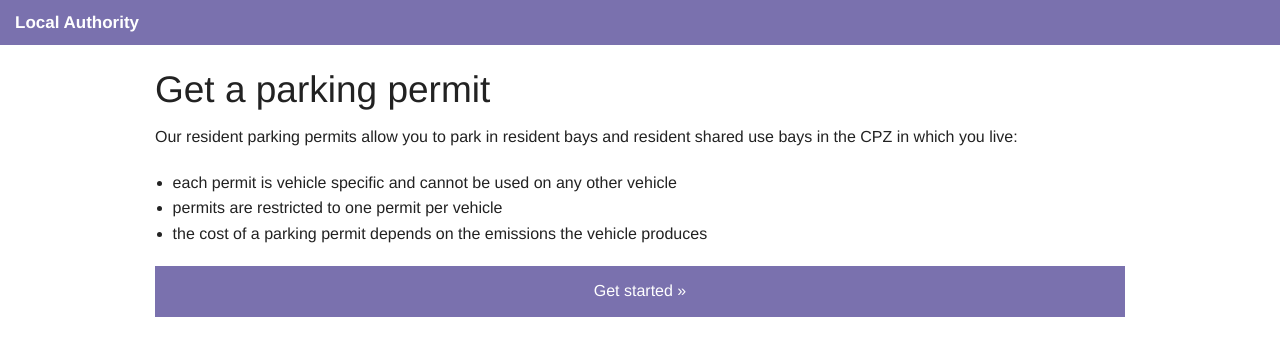
After one commit to sausages-of-the-future/localgov, a Flask app: template localgov/templates/parking-permit-start.html in a window 1280 px wide. The commit adds this page. Shown: the top 356 px of the page. Run offline with Flask 2, Linux system fonts and the light colour scheme; the template is opened without the code that fills it, so the values that code supplies are empty; parts of the project's set-up code (start-up, migrations or seed data) failed here and were passed over.

Commit message:
example local transaction

```diff
--- a/localgov/__init__.py
+++ b/localgov/__init__.py
@@ -7,4 +7,4 @@ app = Flask(__name__)
 app.config.from_object(os.environ.get('SETTINGS'))
 oauth = OAuth(app)
 
-from fishing import views
+from localgov import views
--- /dev/null
+++ b/localgov/static/css/main.css
@@ -0,0 +1,10 @@
+.header {
+  margin-bottom:1rem;
+}
+.header, .top-bar, .button, .button:hover {
+  background:#7a71ae;
+}
+
+.top-bar .name h1 a  {
+  font-weight:bold;
+}
--- a/localgov/templates/base.html
+++ b/localgov/templates/base.html
@@ -1,9 +1,9 @@
 <html>
   <head>
-    <title>{% block title %}{% endblock%} | IDEALGOV</title>
-    <link rel="stylesheet" href="{{config.WWW_BASE_URL + '/static/vendor/roboto-slab-fontface/roboto-slab-fontface.css' }}">
-    <link rel="stylesheet" href="{{config.WWW_BASE_URL + '/static/vendor/foundation/css/foundation.css' }}">
-    <link rel="stylesheet" href="{{config.WWW_BASE_URL + '/static/css/main.css' }}">
+    <title>{% block title %}{% endblock%} | Local Authority</title>
+    <link rel="stylesheet" href="{{url_for('static', filename= 'vendor/roboto-slab-fontface/roboto-slab-fontface.css') }}">
+    <link rel="stylesheet" href="{{url_for('static', filename='vendor/foundation/css/foundation.css') }}">
+    <link rel="stylesheet" href="{{url_for('static', filename='css/main.css')}}">
     <script type="text/javascript" src="{{ url_for('static', filename='vendor/jquery/dist/jquery.min.js') }}"></script>
     <script type="text/javascript" src="{{ url_for('static', filename='vendor/foundation/js/foundation.js') }}"></script>
     <script type="text/javascript" src="{{ url_for('static', filename='vendor/foundation/js/foundation/foundation.alert.js') }}"></script>
@@ -14,7 +14,7 @@
       <nav class="top-bar" data-topbar>
         <ul class="title-area">
           <li class="name">
-          <h1><a href="/">IDEALGOV <em>{% block titlebar_service %}Fishing{% endblock %}</em></a></h1>
+          <h1><a href="/">Local Authority</a></h1>
           </li>
         </ul>
       </nav>
--- a/localgov/templates/index.html
+++ b/localgov/templates/index.html
@@ -1,8 +1,11 @@
 {% extends "base.html" %}
-{% block title %}LocalGov{% endblock%}
+{% block title %}LocalGov{% endblock %}
 {% block content %}
   <div class="row">
     <div class="small-12 columns">
+      <ul>
+        <li><a href="{{url_for('parking_permit_start')}}">Get a parking permit</a></li>
+      </ul>
    </div>
   </div>
 {% endblock %}
--- /dev/null
+++ b/localgov/templates/parking-permit-start.html
@@ -0,0 +1,20 @@
+{% extends "base.html" %}
+{% block title %}LocalGov{% endblock %}
+{% block content %}
+  <div class="row">
+    <div class="small-12 columns">
+      <h2>Get a parking permit</h2>
+      <p>
+        Our resident parking permits allow you to park in resident bays
+        and resident shared use bays in the CPZ
+        in which you live:
+      </p>
+      <ul>
+        <li>each permit is vehicle specific and cannot be used on any other vehicle</li>
+        <li>permits are restricted to one permit per vehicle</li>
+        <li>the cost of a parking permit depends on the emissions the vehicle produces</li>
+      </ul>
+      <a href="{{url_for('parking_permit_information')}}" class="button expand">Get started &raquo;</a>
+   </div>
+  </div>
+{% endblock %}
--- a/run_dev.py
+++ b/run_dev.py
@@ -1,5 +1,5 @@
 #!/usr/bin/python
-from fishing import app
+from localgov import app
 import os
 
 os.environ['OAUTHLIB_INSECURE_TRANSPORT'] = 'true'
```
Also changed, not shown: localgov/forms.py (+6 -1 lines), localgov/templates/parking-permit-information.html (added, +22 -0 lines), localgov/views.py (+23 -4 lines), 1 other file.
